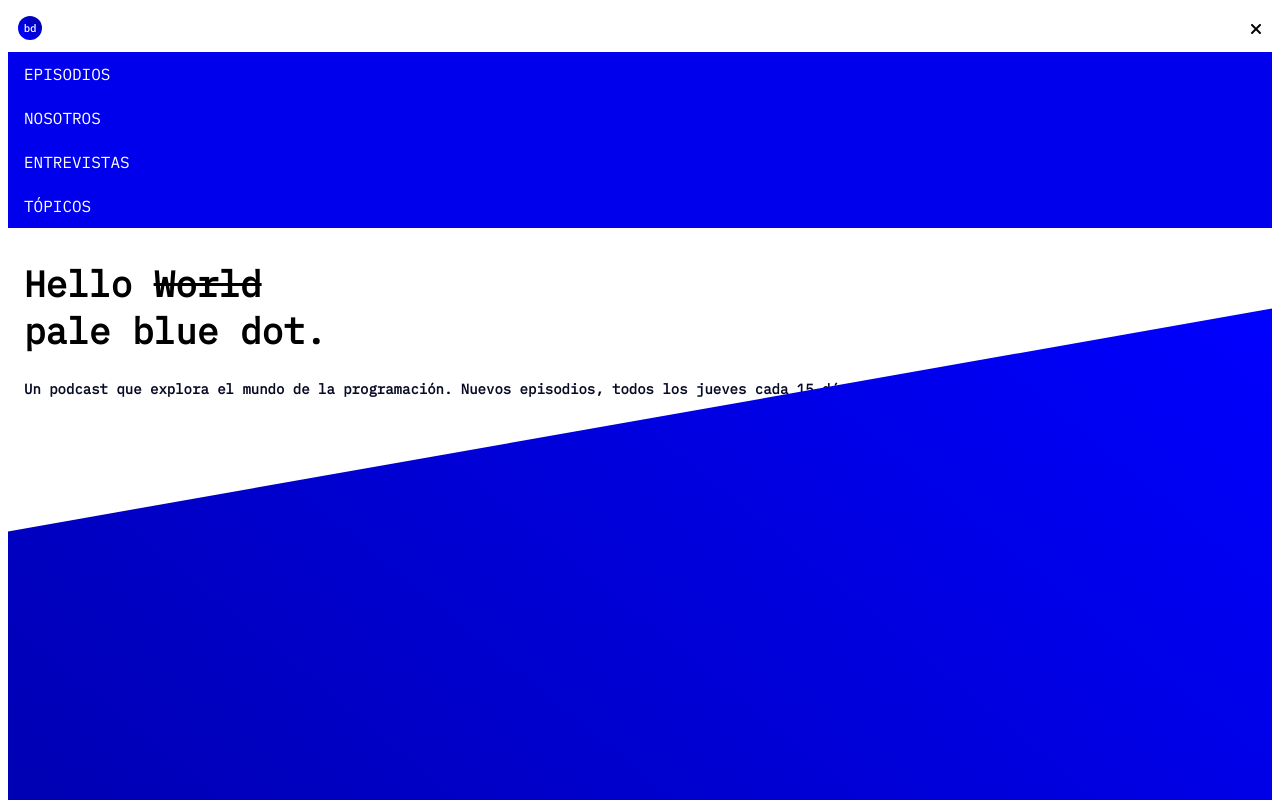
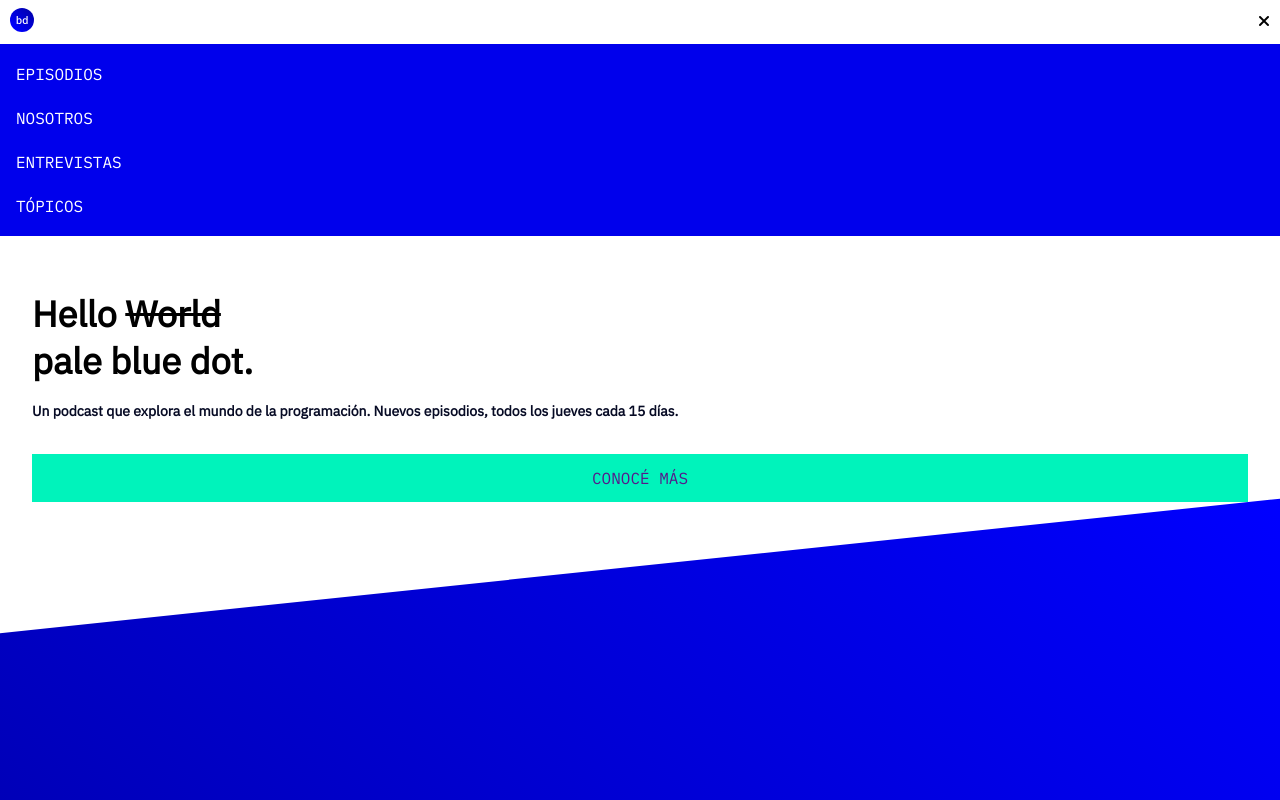
Before and after one commit to feralmangos/podcast, a plain HTML site: page index.html in a window 1280 px wide. Shown: the top 800 px of the page. Drawn offline with Linux system fonts and the light colour scheme.

Commit message:
Add files via upload

```diff
--- a/index.html
+++ b/index.html
@@ -6,12 +6,14 @@
     <meta name="viewport" content="width=device-width, initial-scale=1.0">
     <meta http-equiv="X-UA-Compatible" content="ie=edge">
     <link href="https://fonts.googleapis.com/css?family=IBM+Plex+Mono&display=swap" rel="stylesheet">
+    <link href="https://fonts.googleapis.com/css?family=IBM+Plex+Sans&display=swap" rel="stylesheet">
     <script src="https://kit.fontawesome.com/a5c613acc6.js" crossorigin="anonymous"></script>
     <link rel="stylesheet" href="style.css">
     <title>Document</title>
 </head>
 
 <body>
+    <div class="navigation-bar">
         <div class="navigation">
             <div>
                 <img src="assets/logo.svg" alt="">
@@ -20,13 +22,15 @@
                 <i class="fas fa-times"></i>
             </div>
         </div>
+    </div>
+
     <nav>
         <div class="navbar">
             <ul>
-                <li><a href="">Episodios</a> </li>
+                <li><a class="link-roof" href="">Episodios</a> </li>
                 <li><a href="">Nosotros</a></li>
                 <li><a href="">Entrevistas</a></li>
-                <li><a href="">Tópicos</a></li>
+                <li><a class="link-floor" href="">Tópicos</a></li>
             </ul>
         </div>
     </nav>
@@ -37,14 +41,18 @@
         <div>
             <h2>Un podcast que explora el mundo de la programación. Nuevos episodios, todos los jueves cada 15 días.</h2>
         </div>
+        <div class="btn">
+            <button><a href="">CONOCÉ MÁS</a></button>
+        </div>
     </header>
     <section>
         <div class="bigdiv">
             <div class="bg-blue">
             </div>
         </div>
+    </section>
 
-    </section>
+
 
 
 
--- a/style.css
+++ b/style.css
@@ -1,18 +1,19 @@
 * {
     box-sizing: border-box;
+    margin: 0;
+    padding: 0;
+    list-style: none;
+    padding: 0;
+    margin: 0;
 }
 
 nav {
     width: 100%;
-    font-family: Verdana, Geneva, sans-serif;
     -webkit-font-smoothing: antialiased;
     -moz-osx-font-smoothing: grayscale;
 }
 
 nav ul {
-    list-style: none;
-    padding: 0;
-    margin: 0;
     background: #0000EC;
     height: auto;
 }
@@ -31,6 +32,14 @@ nav li a {
     text-transform: uppercase;
 }
 
+.link-roof {
+    padding-top: 16px;
+}
+
+.link-floor {
+    padding-bottom: 16px;
+}
+
 nav li a:hover {
     background: tomato;
     color: white;
@@ -46,12 +55,15 @@ nav li a:hover {
 }
 
 header {
+    margin-top: 30px;
     font-family: 'IBM Plex Mono', monospace;
     padding: .5em 1em;
 }
 
 h1 {
+    font-family: 'IBM Plex Sans', sans-serif;
     font-size: 36px;
+    margin: 16px;
 }
 
 header h1 span {
@@ -59,20 +71,52 @@ header h1 span {
 }
 
 header h2 {
+    font-family: 'IBM Plex Sans', sans-serif;
     color: #060A24;
     letter-spacing: 0;
     line-height: 22px;
     font-size: 14px;
+    margin: 16px;
 }
 
 .bg-blue {
-    padding: 10px;
     height: 600px;
     background-image: linear-gradient(225deg, #0000FF 0%, #0000A3 100%);
-    transform: skew( 0deg, -10deg);
+    transform: skew( 0deg, -6deg);
 }
 
 .bigdiv {
     display: block;
     width: 100%;
+    padding-top: 40px;
 }
+
+.btn {
+    display: flex;
+    justify-content: space-around;
+    text-decoration: none;
+}
+
+.btn a:link {
+    text-decoration: none;
+}
+
+.btn button:hover {
+    background: tomato;
+    color: white;
+    text-decoration: line-through;
+}
+
+.btn button {
+    margin: 16px;
+    font-family: 'IBM Plex Mono', monospace;
+    font-size: 16px;
+    color: #060A24;
+    letter-spacing: 0;
+    text-align: center;
+    line-height: 22px;
+    background: #00F3BB;
+    width: 100%;
+    border: none;
+    height: 48px;
+}
```
Lines whose indentation alone changed are shown as unchanged.
